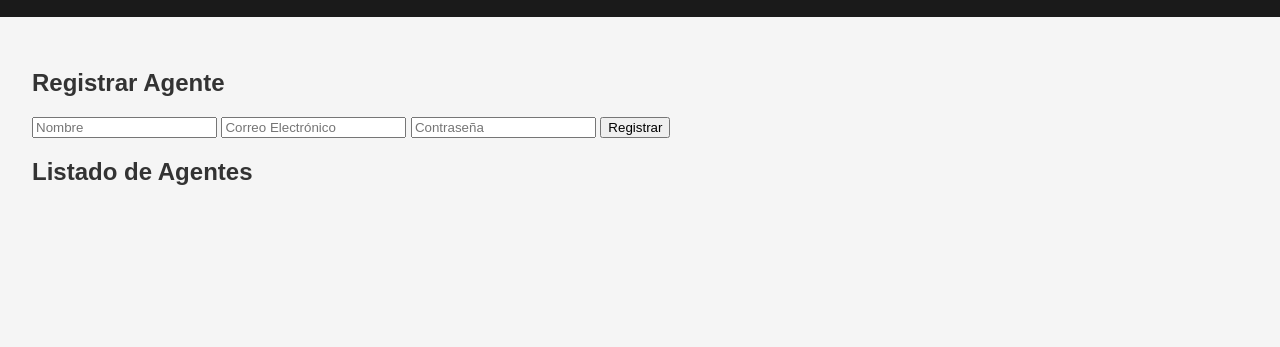
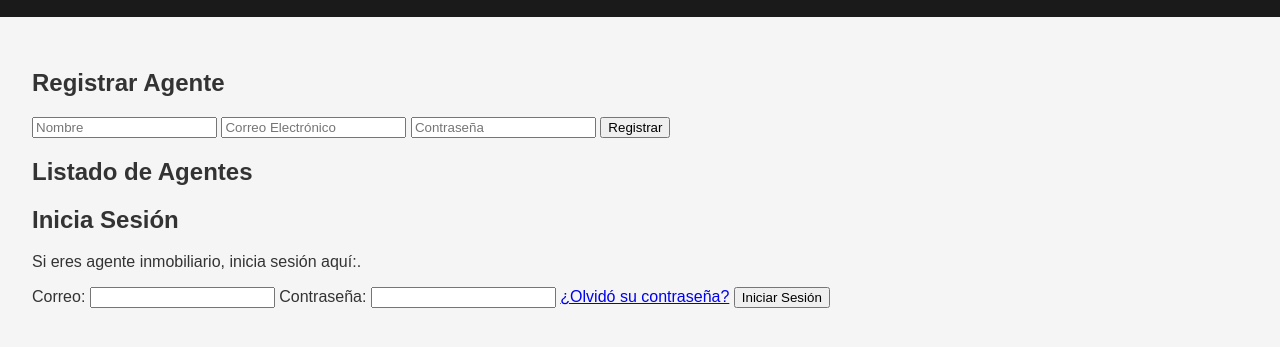
Before and after one commit to Johanhash/Inmobiliaria, a plain HTML site: page frontend/agentes.html in a window 1280 px wide. Shown: the part 95-442 px from the top of the page. Drawn offline with Linux system fonts and the light colour scheme; no server answers; sample sign-in values are in the browser's storage.

Commit message:
Update agentes.html

```diff
--- a/frontend/agentes.html
+++ b/frontend/agentes.html
@@ -33,8 +33,19 @@
             <h2>Listado de Agentes</h2>
             <div id="agent-list">
                 <!-- Agentes se cargarán aquí -->
+                <h1>Inicia Sesión</h1>
+                <p>Si eres agente inmobiliario, inicia sesión aquí:.</p>
+                <form id="agent-login-form">
+                    <label for="agent-email">Correo:</label>
+                    <input type="email" id="agent-email" name="email" required>
+                    <label for="agent-password">Contraseña:</label>
+                    <input type="password" id="agent-password" name="password" required>
+                    <a href="#">¿Olvidó su contraseña?</a>
+                    <button type="submit">Iniciar Sesión</button>
+                </form>
             </div>
-        </section>
+        </div>
+    </section>
     </main>
     <script src="js/agentes.js"></script>
     <script src="js/common.js"></script>
```
